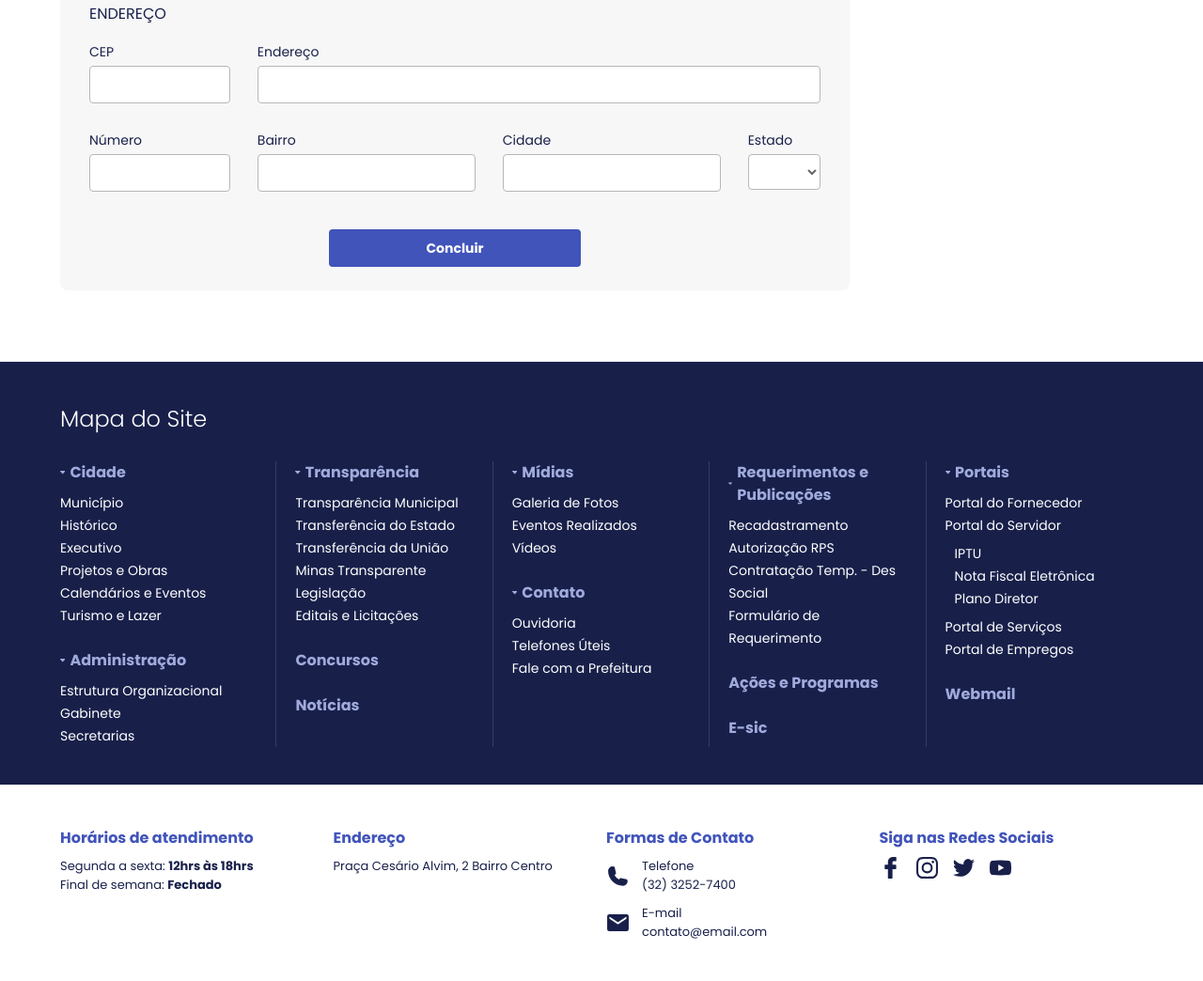
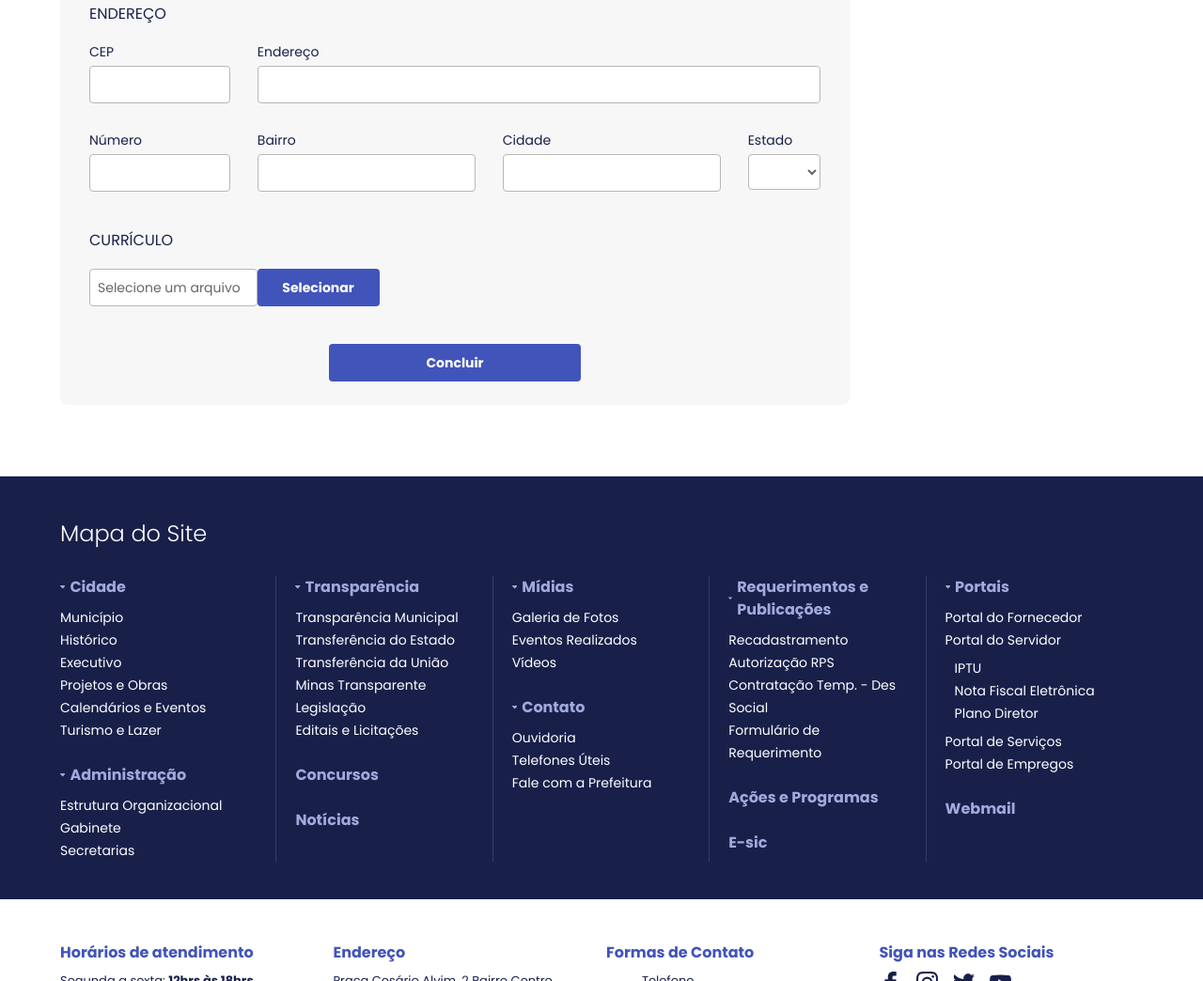
Before and after one commit to JonasSilvaDeveloper/PrefeituraSantosDumont, a website: page pages/portais-portal-empregoInterna.html in a window 1280 px wide. Shown: the part 1270-2314 px from the top of the page at 94% size. Drawn offline with nearby package versions, Linux system fonts and the light colour scheme; files that its build step writes are made by us from their sources.

Commit message:
Finish Correções Desktop

```diff
--- a/assets/sass/components/_form.scss
+++ b/assets/sass/components/_form.scss
@@ -240,3 +240,22 @@
     }
   }
 }
+
+.files{
+  width: 100%;
+  &__input{
+    @include flex;
+    &--false{
+      display: none;
+    }
+  }
+
+  &__name{
+    @extend .form__input;
+  }
+
+  &__btn{
+    @extend .form__submit;
+    cursor: pointer;
+  }
+}
--- a/assets/scripts/main.js
+++ b/assets/scripts/main.js
@@ -188,6 +188,11 @@ var contato = {
 
 var portal = {
   init: function(){
+    $('.files__input--false').change(function() {
+      var nome = $(this)[0].files[0].name;
+      $(this).parent().find('.files__name').html(nome);
+    });
+
     //Mascara Telefone
     var behavior = function (val) {
       return val.replace(/\D/g, '').length === 11 ? '(00) 00000 - 0000' : '(00) 0000 - 00009';
--- a/pages/portais-portal-empregoInterna.html
+++ b/pages/portais-portal-empregoInterna.html
@@ -650,6 +650,18 @@
                       </div>
                     </div>
                   </div>
+                  <div class="form__section">
+                    <h3 class="form__title">Currículo</h3>
+                    <div class="form__row--third">
+                      <div class="files">
+                        <div class="files__input">
+                          <input type="file" class="files__input--false" id="atvgpr2"/>
+                          <p class="files__name">Selecione um arquivo</p>
+                          <label for="atvgpr2" class="files__btn">Selecionar</label>
+                        </div>
+                      </div>
+                    </div>
+                  </div>
                 </div>
 
                 <div class="form__bottom--second">
--- a/scripts/main.js
+++ b/scripts/main.js
@@ -188,6 +188,11 @@ var contato = {
 
 var portal = {
   init: function(){
+    $('.files__input--false').change(function() {
+      var nome = $(this)[0].files[0].name;
+      $(this).parent().find('.files__name').html(nome);
+    });
+
     //Mascara Telefone
     var behavior = function (val) {
       return val.replace(/\D/g, '').length === 11 ? '(00) 00000 - 0000' : '(00) 0000 - 00009';
```
Also changed, not shown: scripts/minify/main.min.js, styles/main.css, styles/minify/main.min.css.
